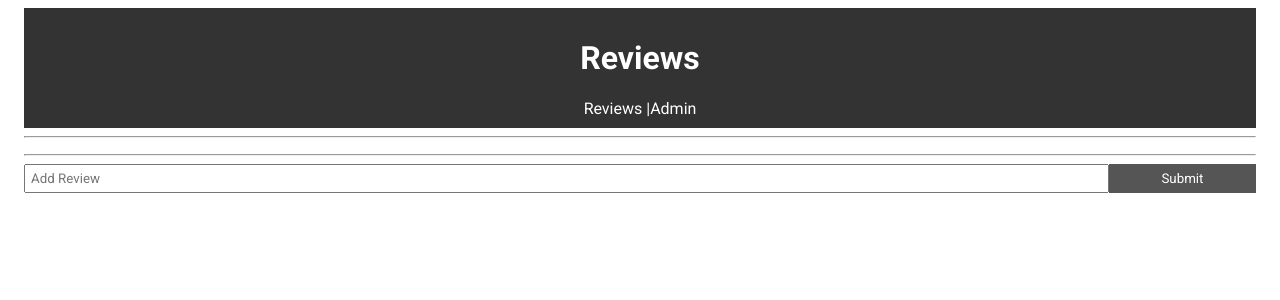
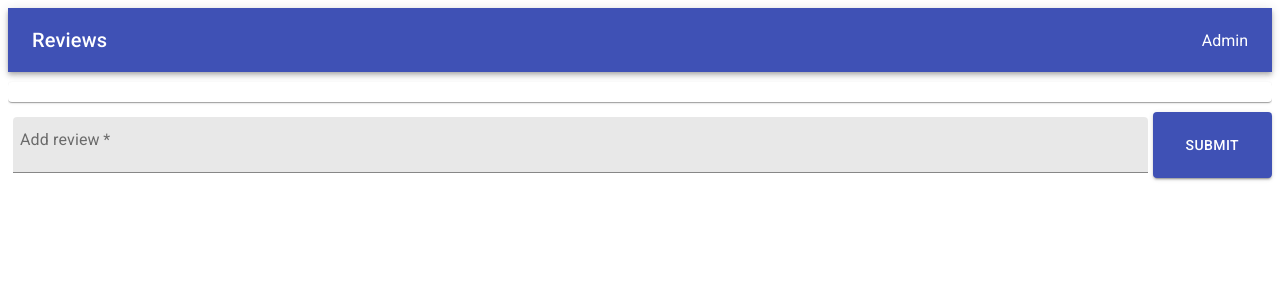
Before and after one commit to federicobaiocco/reviews-conv-neural-net, a React (Create React App) app in the folder react_app/: page / in a window 1280 px wide. Shown: the top 300 px of the page. Built offline with nearby package versions, Linux system fonts and the light colour scheme; no server answers.

Commit message:
ui update

```diff
--- a/react_app/package.json
+++ b/react_app/package.json
@@ -9,7 +9,8 @@
     "eject": "react-scripts eject"
   },
   "dependencies": {
-    "@material-ui/core": "^4.10.0",
+    "@material-ui/core": "^4.10.1",
+    "@material-ui/lab": "^4.0.0-alpha.55",
     "axios": "^0.19.0",
     "react": "^16.13.1",
     "react-dom": "^16.13.1",
--- a/react_app/src/App.css
+++ b/react_app/src/App.css
@@ -1,20 +1,22 @@
-.container {
-    padding: 0 1rem;
-}
-
-.btn {
-    display: inline-block;
-    border: none;
-    background: #555;
-    color: #fff;
-    padding: 7px 20px;
-    cursor: pointer;
-}
-
-.btn:hover{
-    background-color: #666;
-}
-
 * {
     font-family: Roboto;
 }
+
+::-webkit-scrollbar {
+    width: 10px;
+  }
+
+  /* Track */
+  ::-webkit-scrollbar-track {
+    background: #f1f1f1;
+  }
+
+  /* Handle */
+  ::-webkit-scrollbar-thumb {
+    background: #888;
+  }
+
+  /* Handle on hover */
+  ::-webkit-scrollbar-thumb:hover {
+    background: #555;
+  }
--- a/react_app/src/App.js
+++ b/react_app/src/App.js
@@ -6,6 +6,10 @@ import { BrowserRouter as Router, Route} from 'react-router-dom';
 import './App.css'
 import axios from 'axios';
 import ApprovedReviews from './components/ApprovedReviews';
+import Button from '@material-ui/core/Button';
+import CircularProgress from '@material-ui/core/CircularProgress';
+import Snackbar from '@material-ui/core/Snackbar';
+import Alert from '@material-ui/lab/Alert';
 
 class App extends Component{
     state = {
@@ -14,7 +18,14 @@ class App extends Component{
         ],
         approvedReviews: [
             {}
-        ]
+        ],
+        waitingPrediction: false,
+        snack:
+        {
+            type: 'success',
+            open: false,
+            message: ''
+        }
     };
 
     componentDidMount() {
@@ -76,6 +87,11 @@ class App extends Component{
 
     addReview = (text) => {
         let prediction;
+        this.setState(prevState => ({
+            approvedReviews: [...prevState.approvedReviews],
+            reviews: [...prevState.reviews],
+            waitingPrediction: true
+        }))
         axios.post('http://localhost:5000/predict', {
             'review_text': text
         }).then(res => {
@@ -91,8 +107,10 @@ class App extends Component{
                 }
                 this.setState(prevState => ({
                     approvedReviews: [...prevState.approvedReviews, rev],
-                    reviews: [...prevState.reviews, rev]
+                    reviews: [...prevState.reviews, rev],
+                    waitingPrediction: false
                 }))
+                this.handleOpen('Your comment is approved! 😎. Thanks for your feedback! 😀', 'success')
             } else if (prediction === 0 ){
                 let rev = {
                     'text': text,
@@ -103,8 +121,10 @@ class App extends Component{
                 }
                 this.setState(prevState => ({
                     approvedReviews: [...prevState.approvedReviews],
-                    reviews: [...prevState.reviews, rev]
+                    reviews: [...prevState.reviews, rev],
+                    waitingPrediction: false
                 }))
+                this.handleOpen('We just received your comments 🙌. Our team will check it soon. Thanks! 😀', 'info')
             }
         });
     }
@@ -115,6 +135,28 @@ class App extends Component{
             console.log(res)
         })
     }
+
+    handleOpen = (message, type) => this.setState( prevState => ({
+        approvedReviews: [...prevState.approvedReviews],
+        reviews: [...prevState.reviews],
+        waitingPrediction: false,
+        snack: {
+            open: true,
+            message: message,
+            type: type
+        }
+    }))
+
+    handleClose = () => this.setState( prevState => ({
+        approvedReviews: [...prevState.approvedReviews],
+        reviews: [...prevState.reviews],
+        waitingPrediction: false,
+        snack: {
+            open: false,
+            message: '..',
+            type: 'info'
+        }
+    }))
 
     render() {
         return (
@@ -128,14 +170,36 @@ class App extends Component{
                                        approveReview = {this.approveReview}
                                        disapproveReview={this.disapproveReview}/>
                                 <div>
-                                <button onClick={this.trainModel.bind(this)}>Train model</button>
+                                <Button onClick={this.trainModel.bind(this)}
+                                        variant="contained"
+                                        color="primary">
+                                    Train model
+                                </Button>
                                 </div>
                             </React.Fragment>
                         )} />
                         <Route exact path='/' render={props => (
                             <React.Fragment>
-                                <ApprovedReviews reviews = {this.state.approvedReviews}/>
-                                <AddReview addReview={this.addReview}/>
+                                <div style={{'maxHeight': 350, 'overflowY': 'scroll'}}>
+                                    <ApprovedReviews reviews = {this.state.approvedReviews}/>
+                                </div>
+                                {
+                                this.state.waitingPrediction ?
+                                    <div style={{'textAlign': 'center', 'marginTop': 15}}>
+                                        <CircularProgress />
+                                        <p>
+                                            We're checking your comment
+                                        </p>
+                                    </div> :
+                                    <AddReview addReview={this.addReview}/>
+                                }
+                                <div>
+                                    <Snackbar open={this.state.snack.open} autoHideDuration={6000} onClose={this.handleClose}>
+                                        <Alert onClose={this.handleClose} severity={this.state.snack.type}>
+                                            {this.state.snack.message}
+                                        </Alert>
+                                    </Snackbar>
+                                </div>
                             </React.Fragment>
                         )}/>
                     </div>
--- a/react_app/src/components/AddReview.js
+++ b/react_app/src/components/AddReview.js
@@ -1,5 +1,7 @@
 import React, {Component} from 'react';
 import PropTypes from 'prop-types';
+import TextField from '@material-ui/core/TextField';
+import Button from '@material-ui/core/Button';
 
 class AddReview extends Component{
 
@@ -20,18 +22,22 @@ class AddReview extends Component{
     render() {
         return (
             <form onSubmit={this.onSubmit} style={{display: 'flex'}}>
-                <input type="text"
-                       name="text"
-                       style={{flex: '10', padding: '5px'}}
-                       placeholder="Add Review"
-                       value={this.state.text}
-                       onChange={this.onChangeInput}
-                />
-                <input type="submit"
-                       value="Submit"
-                       className="btn"
-                       style={{flex: '1'}}
-                />
+                <TextField  id="standard-required"
+                            type="text"
+                            name="text"
+                            required
+                            variant="filled"
+                            style={{flex: '10', padding: '5px'}}
+                            value={this.state.text}
+                            onChange={this.onChangeInput}
+                            label="Add review" />
+                <Button type="submit"
+                        value="Submit"
+                        style={{flex: '1', padding: '3px'}}
+                        variant="contained"
+                        color="primary">
+                Submit
+                </Button>
             </form>
         )
     }
--- a/react_app/src/components/ApprovedReviews.js
+++ b/react_app/src/components/ApprovedReviews.js
@@ -1,18 +1,14 @@
 import React, {Component} from 'react';
 import PropTypes from 'prop-types';
+import Card from '@material-ui/core/Card';
 
 class ApprovedReviews extends Component{
 
     reviewsList() {
         return this.props.reviews.map( (review) => (
-            <div>
-                <hr/>
-                <p>
-                    {review.text}
-                </p>
-                <hr/>
-            </div>
-
+            <Card key={review._id} style={{'flex': 12, 'padding':10, 'marginTop': '10px', 'marginBottom': '10px'}}>
+                {review.text}
+            </Card>
         ));
     }
 
--- a/react_app/src/components/Reviews.js
+++ b/react_app/src/components/Reviews.js
@@ -1,6 +1,13 @@
 import React, {Component} from 'react';
 import ReviewItem from './ReviewItem';
 import PropTypes from 'prop-types';
+import Table from '@material-ui/core/Table';
+import TableBody from '@material-ui/core/TableBody';
+import TableCell from '@material-ui/core/TableCell';
+import TableContainer from '@material-ui/core/TableContainer';
+import TableHead from '@material-ui/core/TableHead';
+import TableRow from '@material-ui/core/TableRow';
+import Paper from '@material-ui/core/Paper';
 
 class Reviews extends Component{
 
@@ -16,19 +23,21 @@ class Reviews extends Component{
 
     render() {
         return (
-            <table style={{margin: '20px auto'}}>
-                <thead>
-                    <tr>
-                        <th style={{width: '35%', textAlign : 'center'}}>Text</th>
-                        <th style={{width: '15%', textAlign : 'center'}}>Prediction</th>
-                        <th style={{width: '15%', textAlign : 'center'}}>Mark as approved</th>
-                        <th style={{width: '15%', textAlign : 'center'}}>Mark as disapproved</th>
-                    </tr>
-                </thead>
-                <tbody>
-                    {this.reviewsList()}
-                </tbody>
-            </table>
+            <TableContainer style={{margin: '20px auto'}} component={Paper}>
+                <Table aria-label="simple table">
+                        <TableHead>
+                        <TableRow>
+                            <TableCell style={{width: '25%'}} align="center">Text</TableCell>
+                            <TableCell style={{width: '15%'}} align="center">Prediction</TableCell>
+                            <TableCell style={{width: '20%'}} align="center">Mark as approved</TableCell>
+                            <TableCell style={{width: '20%'}} align="center">Mark as disapproved</TableCell>
+                        </TableRow>
+                        </TableHead>
+                        <TableBody>
+                            {this.reviewsList()}
+                        </TableBody>
+                </Table>
+            </TableContainer>
         )
     }
 }
--- a/react_app/src/components/layout/Header.js
+++ b/react_app/src/components/layout/Header.js
@@ -1,22 +1,41 @@
 import React from 'react';
 import { Link } from 'react-router-dom';
+import AppBar from '@material-ui/core/AppBar';
+import Toolbar from '@material-ui/core/Toolbar';
+import Typography from '@material-ui/core/Typography';
+import { makeStyles } from '@material-ui/core/styles';
+import { useLocation } from 'react-router-dom'
+
+const useStyles = makeStyles((theme) => ({
+    root: {
+      flexGrow: 1,
+    },
+    menuButton: {
+      marginRight: theme.spacing(2),
+    },
+    title: {
+      flexGrow: 1,
+    },
+  }));
 
 function Header() {
+    const classes = useStyles();
+    let location = useLocation();
+    console.log(location.pathname);
+
     return (
-        <header style={headerStyle}>
-            <h1>Reviews</h1>
-            <Link style={linkStyle} to='/'>Reviews</Link> |
-            <Link style={linkStyle} to='/admin'>Admin</Link>
-        </header>
+        <AppBar position="static">
+            <Toolbar>
+                <Typography variant="h6" className={classes.title}>
+                    {location.pathname === '/admin' ? 'ADMIN' : 'Reviews'   }
+                </Typography>
+                <Link style={linkStyle} to={location.pathname === '/admin' ? '/' : '/admin'}>
+                    {location.pathname === '/admin' ? 'Reviews' : 'Admin'}
+                </Link>
+            </Toolbar>
+        </AppBar>
     )
 }
-
-const headerStyle = {
-    background: '#333',
-    color: '#fff',
-    textAlign: 'center',
-    padding: '10px'
-};
 
 const linkStyle = {
   color: '#fff',
```
Also changed, not shown: react_app/src/components/ReviewItem.js (+11 -11 lines), 1 other file (tests, documents, lock files or other folders).
